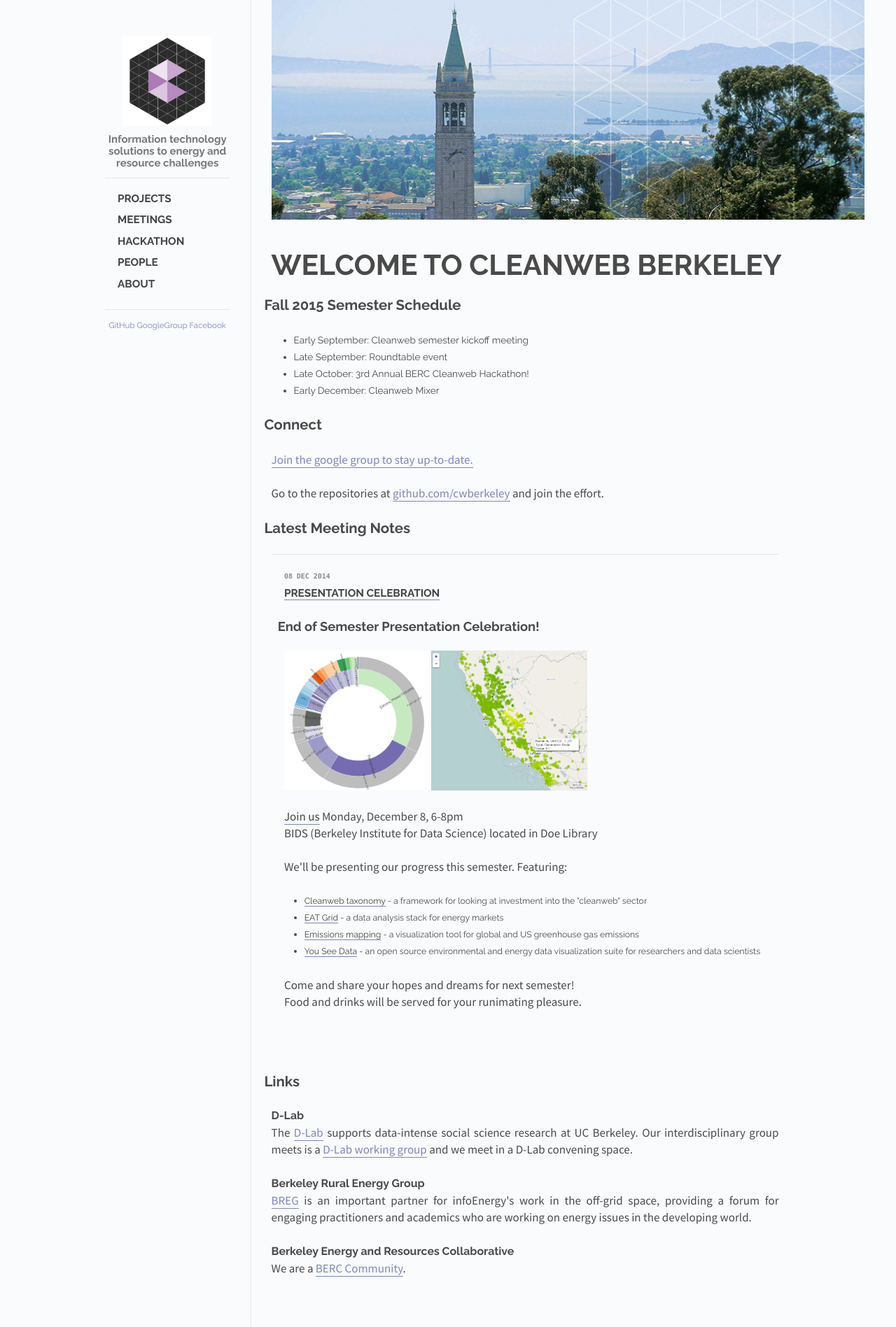
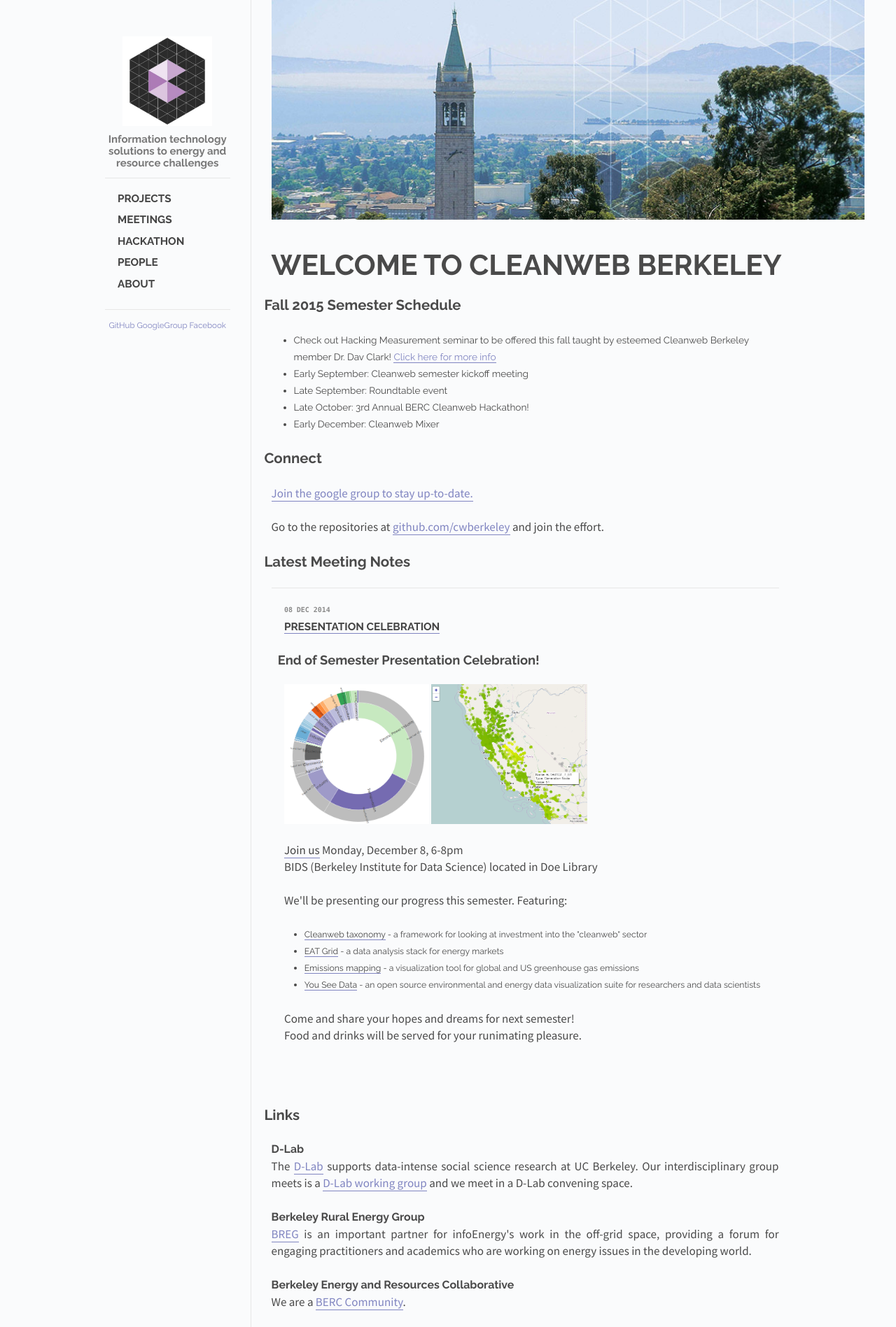
Before and after one commit to cwBerkeley/cwberkeley.github.io, a Jekyll site: the page built from index.html, in a window 1280 px wide. Shown: the whole page at 70% size. Built offline with Jekyll 4.4.1, drawn with Linux system fonts in a browser that asks for light colours.

Commit message:
Adding Dav's hacking measurement class

```diff
--- a/index.html
+++ b/index.html
@@ -4,6 +4,7 @@ title: Welcome to Cleanweb Berkeley
 ---
 <h2>Fall 2015 Semester Schedule</h2>
 <ul>
+  <li>Check out Hacking Measurement seminar to be offered this fall taught by esteemed Cleanweb Berkeley member Dr. Dav Clark! <a href="http://hackingmeasurement.berkeley.edu/">Click here for more info</a></li>
   <li>Early September: Cleanweb semester kickoff meeting</li>
   <li>Late September: Roundtable event</li>
   <li>Late October: 3rd Annual BERC Cleanweb Hackathon!</li>
@@ -16,7 +17,6 @@ title: Welcome to Cleanweb Berkeley
     group to stay up-to-date.</a></p>
 <p>Go to the repositories at
   <a href="http://github.com/cwberkeley">github.com/cwberkeley</a> and join the effort.</p>
-
 
 <h2> Latest Meeting Notes</h2>
 
```
